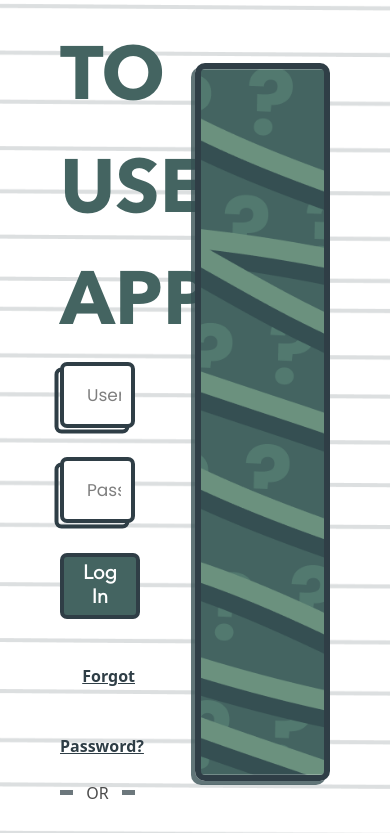
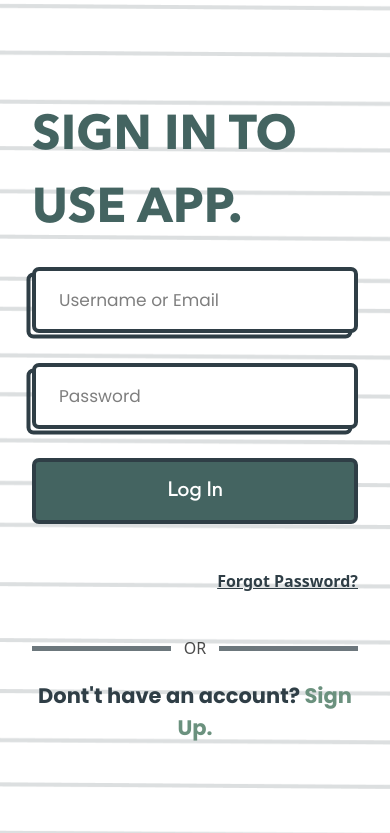
Before and after one commit to adebola-io/quizwiz, a React (Vite) app in the folder frontend/: page /dashboard in a window 390 px wide. Shown: the top 833 px of the page. Built offline with nearby package versions, Linux system fonts and the light colour scheme.

Commit message:
chore: auth pages responsiveness

```diff
--- a/frontend/src/components/fragments/LoginForm.tsx
+++ b/frontend/src/components/fragments/LoginForm.tsx
@@ -54,9 +54,9 @@
    return (
       <form
          onSubmit={validator.submitter}
-         className="w-full pr-[--global-padding-left]"
+         className="w-full lg:pr-[--global-padding-left]"
       >
-         <h1 className="animate-fade-in-from-right effect-item-0 text-green-feldgrau uppercase font-bold font-avenir-next-lt-pro-bold text-[4.6875rem]">
+         <h1 className="animate-fade-in-from-right effect-item-0 text-green-feldgrau uppercase font-bold font-avenir-next-lt-pro-bold text-xl 2xl:text-[4.6875rem] mb-5">
             Sign In to Use App.
          </h1>
          <div className="flex flex-col w-full">
--- a/frontend/src/components/fragments/SignUpForm.tsx
+++ b/frontend/src/components/fragments/SignUpForm.tsx
@@ -89,9 +89,9 @@
    return (
       <form
          onSubmit={validator.submitter}
-         className="w-full pr-[--global-padding-left]"
+         className="w-full lg:pr-[--global-padding-left]"
       >
-         <h1 className="animate-fade-in-from-right text-green-feldgrau uppercase font-bold font-avenir-next-lt-pro-bold text-[3.6875rem]">
+         <h1 className="animate-fade-in-from-right text-green-feldgrau uppercase font-bold font-avenir-next-lt-pro-bold text-xl 2xl:text-[3.6875rem] mb-5">
             Create Account to Get Started.
          </h1>
          <div className="flex flex-col w-full">
--- a/frontend/src/pages/LandingPage/index.tsx
+++ b/frontend/src/pages/LandingPage/index.tsx
@@ -6,7 +6,7 @@
    return (
       <main className="page_with_header flex items-center min-h-screen lines">
          <LandingPageDiagrams />
-         <section className="flex w-full px-8 xl:pl-[3.75rem] flex-col gap-12 xl:gap-16 items-end xl:pr-[--global-padding-left] justify-center lg:w-[50%] h-full py-10">
+         <section className="flex w-full px-8 xl:pl-[3.75rem] flex-col gap-12 xl:gap-16 items-end xl:pr-[--global-padding-left] justify-center lg:w-[50%] h-full py-10 lg:py-0">
             <div className="landing_page_headline_text animate-fade-in-from-left effect-item-0 text-xl lg:text-xl leading-[4rem] xl:text-[5rem] 2xl:text-[7.625rem] lg:leading-[6rem] xl:leading-[7rem] 2xl:leading-[9.4rem]">
                <span className="first"> HOW MUCH DO YOU</span>{" "}
                <span className="inline-flex w-min justify-end text-right border-b-[6px] border-green-viridian">
--- a/frontend/src/pages/LoginOrSignUpPage.tsx
+++ b/frontend/src/pages/LoginOrSignUpPage.tsx
@@ -8,16 +8,16 @@
    const { pathname } = useLocation();
    const isSignUp = pathname.includes("/sign-up");
    return (
-      <div className="flex w-screen items-center justify-between lines h-screen px-[--global-padding-left]">
+      <div className="flex w-screen items-center justify-between lines min-h-screen px-8 md:px-[--global-padding-left] lg:px-12 xl:px-[--global-padding-left]">
          {/* Text */}
-         <div className="flex flex-col justify-center items-center w-[50%] h-full">
+         <div className="flex flex-col justify-center items-center w-full lg:w-[50%] py-10 lg:py-0 h-full">
             {!isSignUp ? <LoginForm /> : <SignUpForm />}
-            <div className="flex pr-[--global-padding-left] items-center w-full opacity-[0.699999988079071] gap-[0.825rem]">
+            <div className="flex lg:pr-[--global-padding-left] items-center w-full opacity-[0.699999988079071] gap-[0.825rem] my-5">
                <hr className="w-full bg-green-charcoal h-[5px] border-none" />
                OR
                <hr className="w-full bg-green-charcoal h-[5px] border-none" />
             </div>
-            <div className="w-full text-[1.3125rem] font-poppins text-green-charcoal [line-height:5rem] font-bold text-center">
+            <div className="w-full text-[1.3125rem] font-poppins text-green-charcoal font-bold text-center">
                {!isSignUp ? (
                   <>
                      Dont't have an account?{" "}
@@ -36,7 +36,7 @@
             </div>
          </div>
          {/* Diagram */}
-         <div className="animate-expand backgrounds_sign_in z-50 h-[85vh] max-w-[50%] aspect-[0.9] rounded-[0.625rem] border-[6px] border-green-charcoal shadow-components/shadow"></div>
+         <div className="hidden animate-expand backgrounds_sign_in z-50 h-[85vh] max-w-[50%] aspect-[0.9] rounded-[0.625rem] border-[6px] border-green-charcoal shadow-components/shadow lg:flex"></div>
       </div>
    );
 }
```
